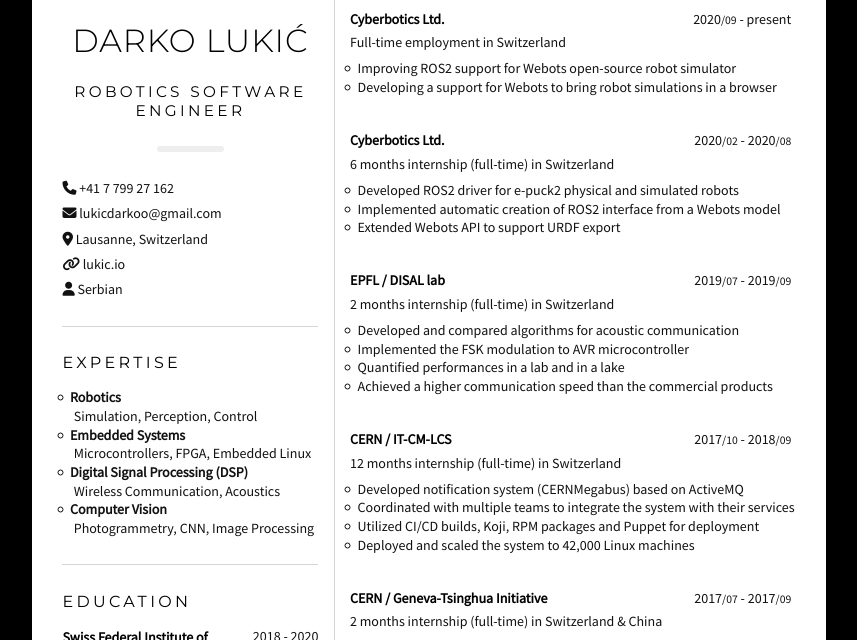
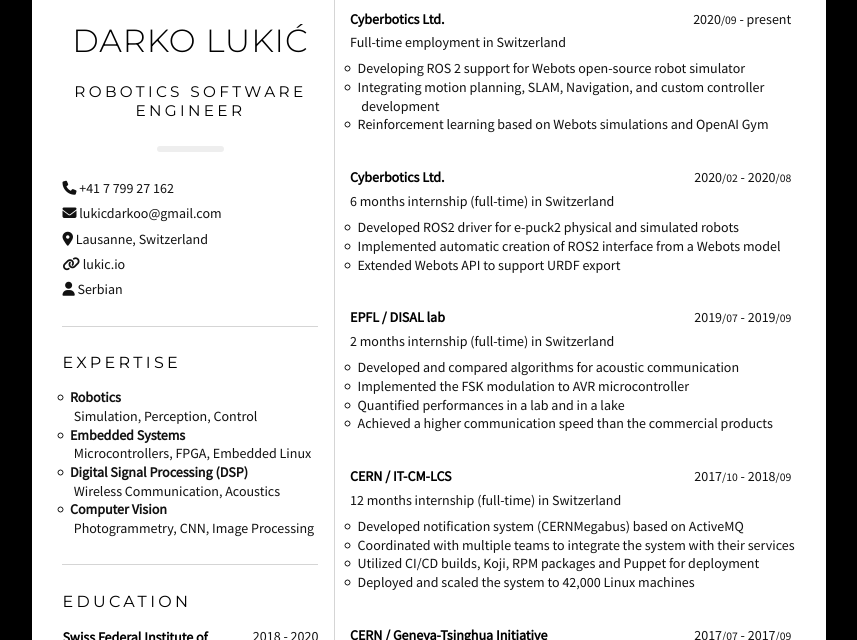
Before and after one commit to lukicdarkoo/lukic.io, a Jekyll site: the page cv.html, which Jekyll copies as it is, in a window 1280 px wide and 900 px high, cut to the strip 260-900 px from the top of the window. Shown: the whole strip, without its empty margins (211-1068 px from the left). Built offline with Jekyll 4.4.1, drawn with Linux system fonts in a browser that asks for light colours; nearby versions of some CDN libraries.

Commit message:
Update cv.html

```diff
--- a/cv.html
+++ b/cv.html
@@ -362,10 +362,13 @@
                 <p>Full-time employment in Switzerland</p>
                 <ul>
                     <li>
-                        Improving ROS2 support for Webots open-source robot simulator
+                        Developing ROS 2 support for Webots open-source robot simulator
                     </li>
                     <li>
-                        Developing a support for Webots to bring robot simulations in a browser
+                        Integrating motion planning, SLAM, Navigation, and custom controller development
+                    </li>
+                    <li>
+                        Reinforcement learning based on Webots simulations and OpenAI Gym
                     </li>
                 </ul>
 
```
